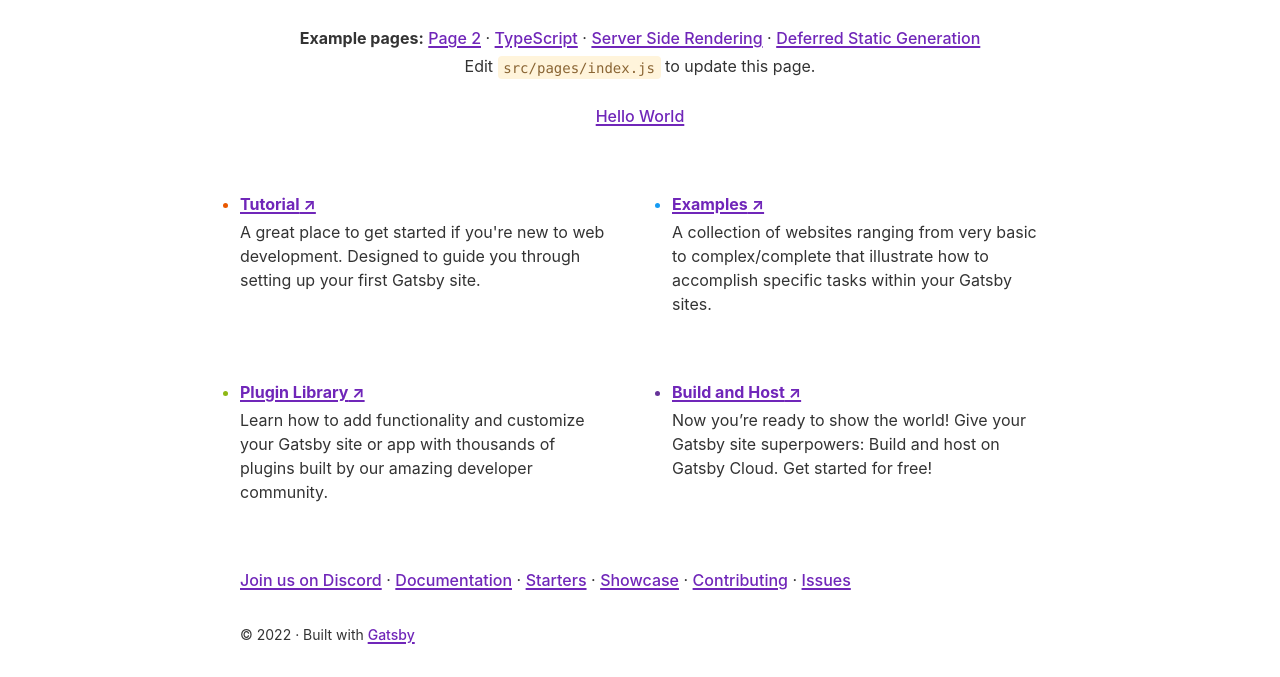
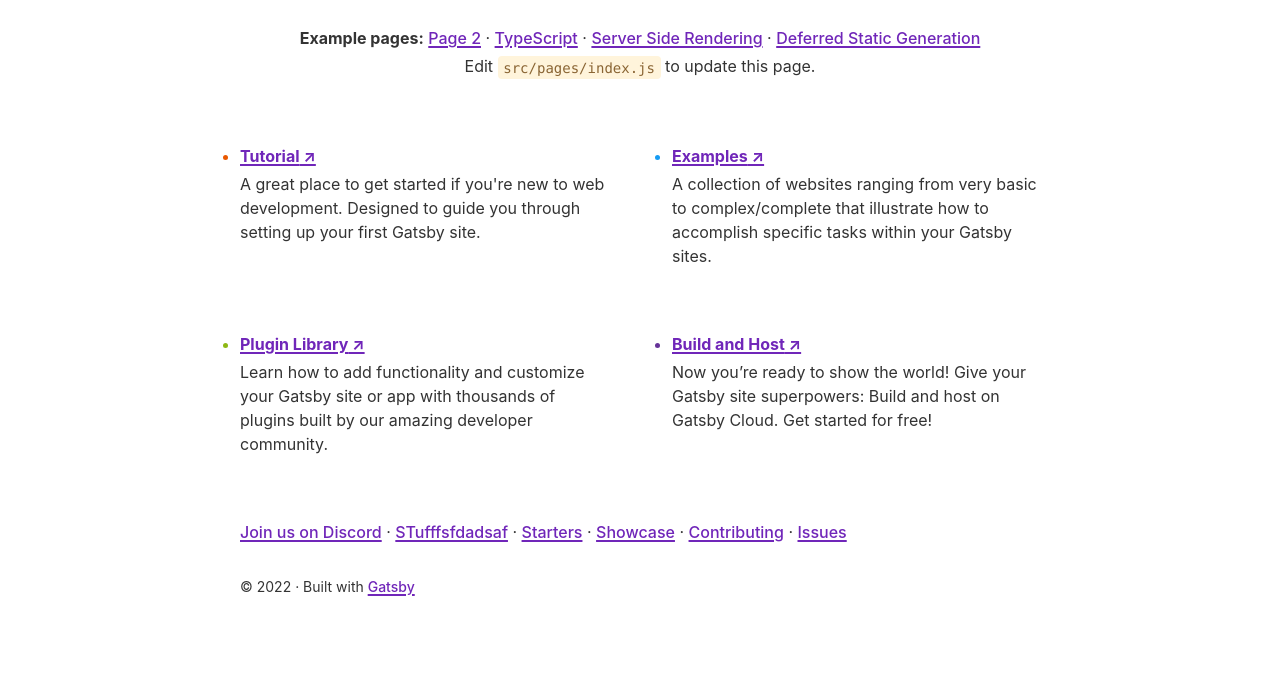
Before and after one commit to mando222/gatsby-playground, a Gatsby site: page / in a window 1280 px wide. Shown: the part 230-907 px from the top of the page. After the commit the page ends 859 px from the top, so only its background shows below. Built offline with nearby package versions, Linux system fonts and the light colour scheme; Gatsby itself is replaced by a stand-in of ours.

Commit message:
Update index.js

```diff
--- a/src/pages/index.js
+++ b/src/pages/index.js
@@ -49,7 +49,7 @@ const samplePageLinks = [
 const moreLinks = [
   { text: "Join us on Discord", url: "https://gatsby.dev/discord" },
   {
-    text: "Documentation",
+    text: "STufffsfdadsaf",
     url: "https://gatsbyjs.com/docs/",
   },
   {
@@ -96,7 +96,6 @@ const IndexPage = () => (
         <br />
         Edit <code>src/pages/index.js</code> to update this page.
       </p>
-      <a>Hello World</a>
     </div>
     <ul className={styles.list}>
       {links.map(link => (
```
